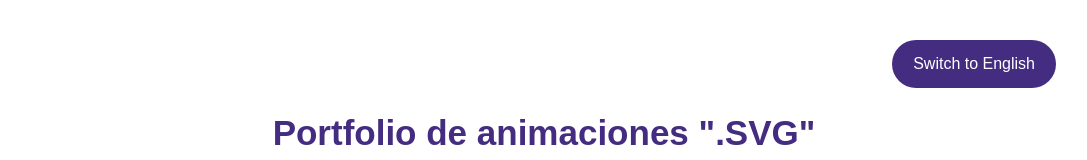
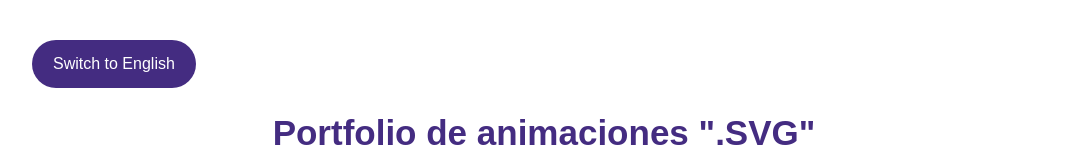
Before and after one commit to daniBojanich/prueba2, a Next.js app: page / in a window 1280 px wide. Shown: the top 160 px of the page, without its empty margins (96-1183 px from the left). Built offline with nearby package versions, Linux system fonts and the light colour scheme.

Commit message:
bolaliquida

```diff
--- a/src/app/globals.css
+++ b/src/app/globals.css
@@ -67,10 +67,10 @@ margin:40px;
   height: auto;
   gap:5px;
 }
-.flex-r{
+.flex-l{
   display: flex;
   flex-direction: row;
-  justify-content: flex-end;
+  justify-content: flex-start;
   flex-wrap: wrap;
   width: 100%;
 }
--- a/src/app/page.js
+++ b/src/app/page.js
@@ -19,7 +19,7 @@ export default function Home2() {
     <>
       <div className="container">
 
-        <header className="flex-r">
+        <header className="flex-l">
           <div className={styles.ctas}>
             <button className={styles.primary} onClick={toggleLanguage}>
               {language === "es" ? "Switch to English" : "Cambiar a Español"}
@@ -36,6 +36,7 @@ export default function Home2() {
           <div className="flex">
             <DotLottieReact className="lottie" speed="1" mode="normal" direction="1" background="transparent" src="img/Dots.json" loop="true" autoplay="true" />
             <DotLottieReact className="lottie" speed="1" mode="normal" direction="1" background="transparent" src="img/Estrellitas.json" loop="true" autoplay="true" />
+              <DotLottieReact className="lottie" speed="1" mode="normal" direction="1" background="transparent" src="img/LiquidBall.json" loop="true" autoplay="true" />
           </div>
         </div>
         <div className="lotties flex-vertical">
```
Also changed, not shown: public/img/LiquidBall.json (added, +1 -0 lines).
